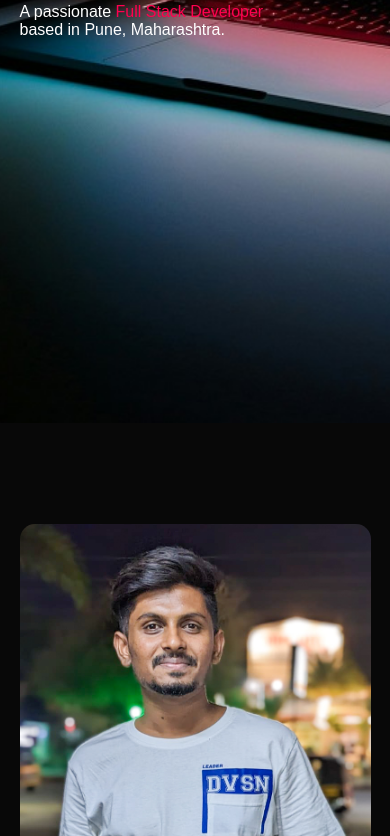
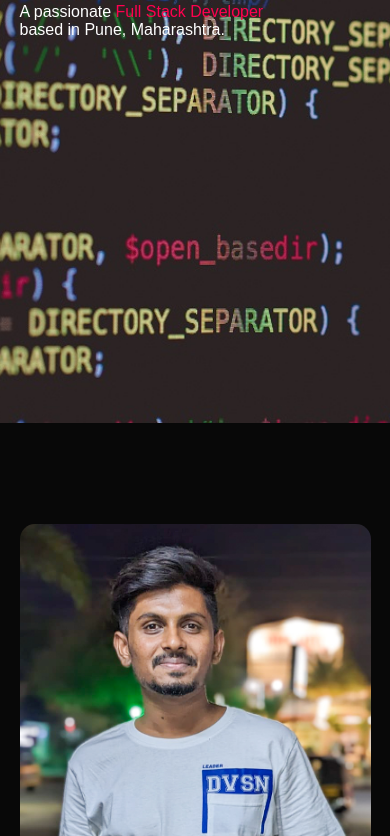
Before and after one commit to PavanAnde7/PortfolioWebsite, a plain HTML site: page index.html in a window 390 px wide. Shown: the part 421-1257 px from the top of the page. Drawn offline with Linux system fonts and the light colour scheme.

Commit message:
mobile background change.

```diff
--- a/style.css
+++ b/style.css
@@ -394,7 +394,7 @@ nav .fas{
 
 @media only screen and (max-width:600px){
     #header{
-        background-image: url(images/backgroundImg.jpg);
+        background-image: url(images/backgroundImgMob.jpg);
     }
     .container{
         padding: 1px 0% 1px 5%;
```
